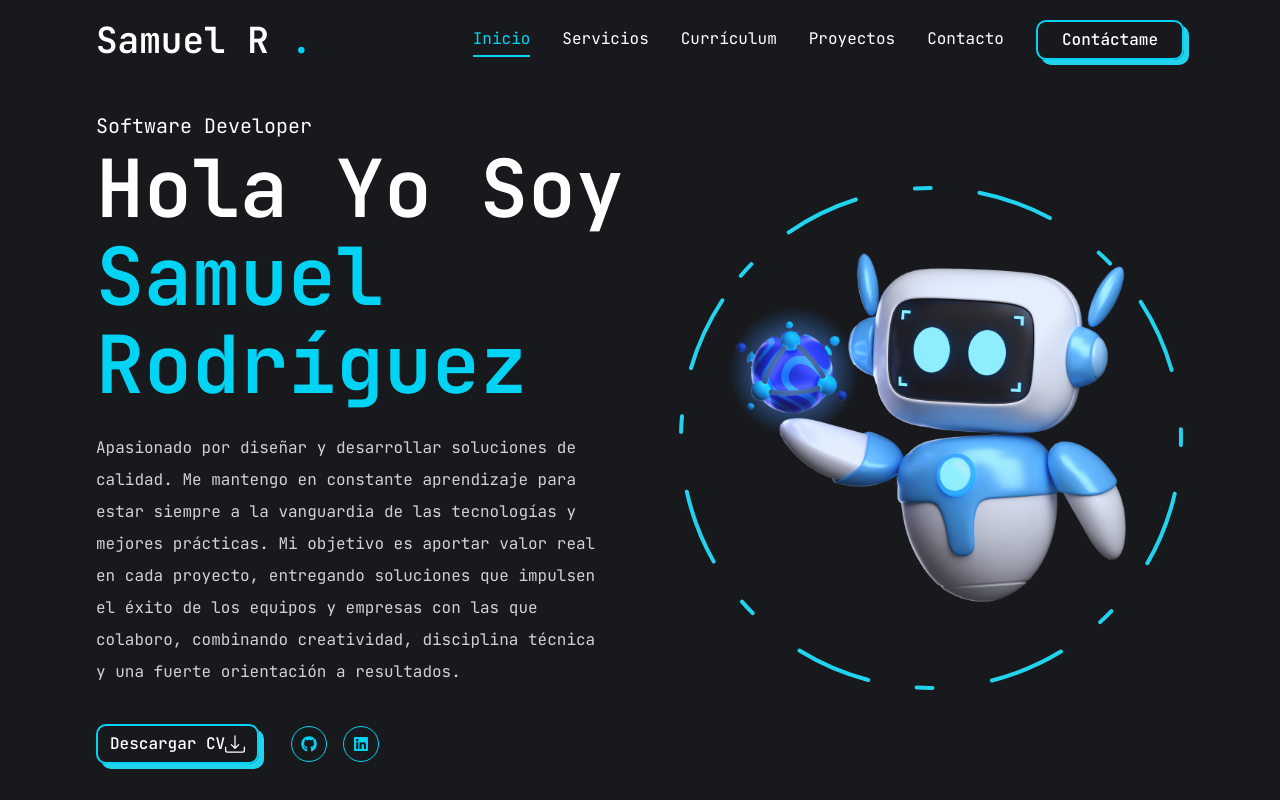
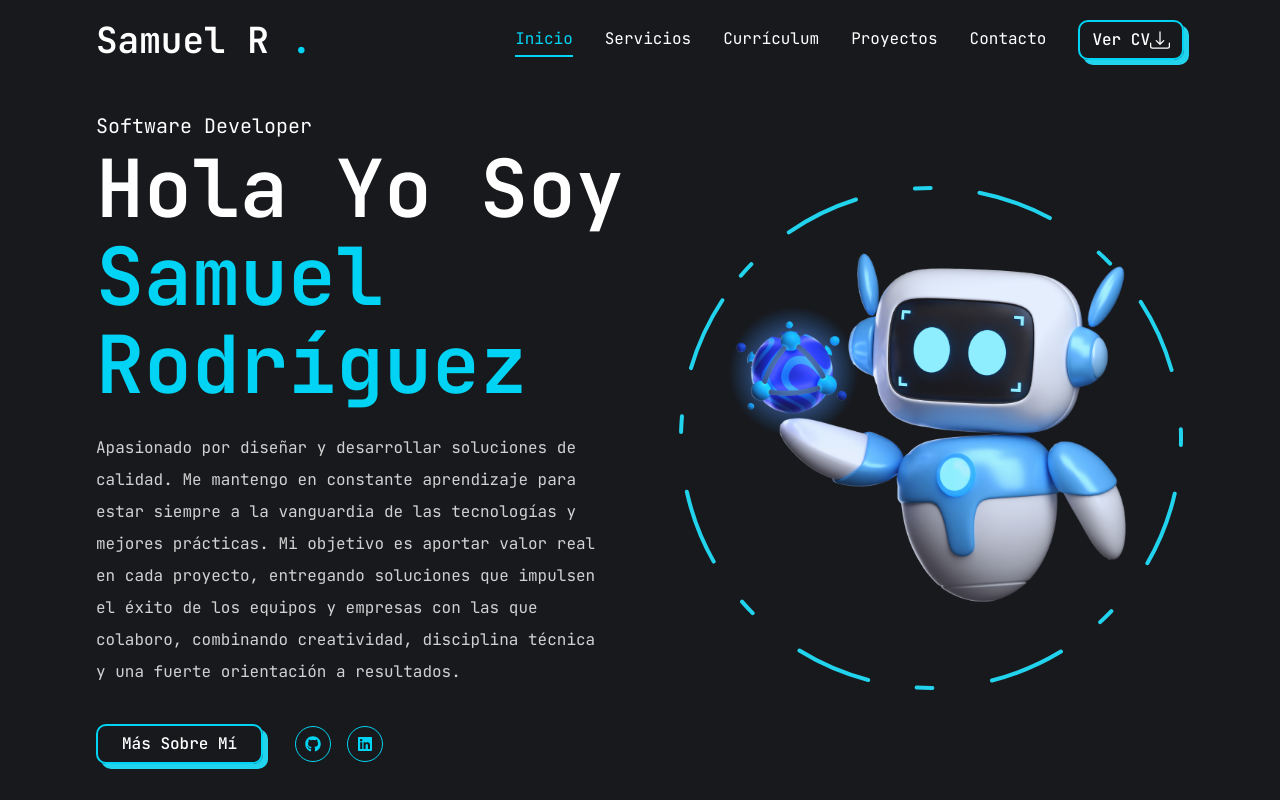
Before and after one commit to SamuelRodriguezC/Portfoleo, a Next.js app in the folder my-app/: page / in a window 1280 px wide. Shown: the top 800 px of the page. Built offline with nearby package versions, Linux system fonts and the light colour scheme.

Commit message:
Ajustar barra de navegación para incorporar botón de ver online la hoja de vida

```diff
--- a/my-app/app/page.jsx
+++ b/my-app/app/page.jsx
@@ -4,6 +4,7 @@ import { BsDownload } from "react-icons/bs";
 import Social from './../components/uiComponents/Social';
 import Photo from './../components/uiComponents/Photo';
 import Stats  from './../components/uiComponents/Stats';
+import Link from "next/link"
 
 
 const Home = () => {
@@ -25,12 +26,11 @@ const Home = () => {
             <div className="flex flex-col xl:flex-row items-center gap-8">
 
               {/* descargar hoja de vida */}
-                <a href="/cv/cv_samuel_rodriguez.pdf" download>
+                <Link href="/resume">
                   <Button>
-                    <span>Descargar CV</span>
-                    <BsDownload className="text-xl" />
+                    <span>Más Sobre Mí</span>
                   </Button>
-                </a>
+                </Link>
 
               {/* Redes Social */}
               <div className="mb-8 xl:mb-0">
--- a/my-app/components/uiComponents/Header.jsx
+++ b/my-app/components/uiComponents/Header.jsx
@@ -3,6 +3,8 @@ import React from 'react'
 import NavBar from './NavBar'
 import { Button } from '../ui/button'
 import NavbarMovile from './NavbarMovile'
+import { BsDownload } from "react-icons/bs";
+
 
 const Header = () => {
     return (
@@ -19,9 +21,12 @@ const Header = () => {
                 {/* Barra de Navegación para Escritorio */}
                 <div className="hidden lg:flex items-center gap-8">
                     <NavBar/>
-                    <Link href="/contact">
-                        <Button>Contáctame</Button>
-                    </Link>
+                <a href="/cv/cv_samuel_rodriguez.pdf" target="_blank" rel="noopener noreferrer">
+                <Button>
+                    <span>Ver CV</span>
+                    <BsDownload className="text-xl" />
+                </Button>
+                </a>
                 </div>
 
                 {/* Barra de Navegación para Móviles */}
--- a/my-app/components/uiComponents/NavBar.jsx
+++ b/my-app/components/uiComponents/NavBar.jsx
@@ -37,7 +37,7 @@ const NavBar = () => {
 
   return (
     <nav className='flex gap-8'>
-      {/* Recorrer cada uno de los item de las lista */}
+      {/* Recorrer cada uno de los items de la lista */}
       {navItems.map((item, index) =>
         {return (
                 <Link
--- a/my-app/components/uiComponents/NavbarMovile.jsx
+++ b/my-app/components/uiComponents/NavbarMovile.jsx
@@ -1,39 +1,39 @@
-"use client"
+"use client";
 
-import { usePathname } from 'next/navigation'
-import React from 'react'
-import { Sheet, SheetContent, SheetTrigger } from '../ui/sheet'
+import { usePathname } from "next/navigation";
+import React from "react";
+import { Sheet, SheetContent, SheetTrigger } from "../ui/sheet";
 import { CiMenuFries } from "react-icons/ci";
-import Link from 'next/link';
-
-
+import Link from "next/link";
+import { BsDownload } from "react-icons/bs";
+import { Button } from "@/components/ui/button";
 
 // liks para la barra de navegación
 const navItems = [
   {
-    name: 'Inicio',
-    path: '/',
+    name: "Inicio",
+    path: "/",
   },
   {
-    name: 'Servicios',
-    path: '/services',
+    name: "Servicios",
+    path: "/services",
   },
   {
-    name: 'Currículum ',
-    path: '/resume',
+    name: "Currículum ",
+    path: "/resume",
   },
   {
-    name: 'Proyectos',
-    path: '/work',
+    name: "Proyectos",
+    path: "/work",
   },
   {
-    name: 'Contacto',
-    path: '/contact',
+    name: "Contacto",
+    path: "/contact",
   },
-]
+];
 
 const NavbarMovile = () => {
-    const pathName = usePathname()
+  const pathName = usePathname();
   return (
     <Sheet>
       <SheetTrigger>
@@ -41,21 +41,35 @@ const NavbarMovile = () => {
       </SheetTrigger>
       <SheetContent className="flex flex-col p-6 gap-6 items-center">
         <nav className="flex flex-col gap-4 mt-10 text-center">
-               {navItems.map((item, index) =>
-                {return (
+          {navItems.map((item, index) => {
+            return (
               <Link
                 key={index}
                 href={item.path}
-                            className={`${item.path === pathName ? "text-main border-b-2 border-main" : "nav-item-hover"} capitalize`} >
+                className={`${
+                  item.path === pathName
+                    ? "text-main border-b-2 border-main"
+                    : "nav-item-hover"
+                } capitalize`}
+              >
                 {item.name}
               </Link>
-                    )}
-                )
-                }
+            );
+          })}
+          <a
+            href="/cv/cv_samuel_rodriguez.pdf"
+            target="_blank"
+            rel="noopener noreferrer"
+          >
+            <Button>
+              <span>Ver CV</span>
+              <BsDownload className="text-xl" />
+            </Button>
+          </a>
         </nav>
       </SheetContent>
     </Sheet>
-    )
-}
+  );
+};
 
-export default NavbarMovile
+export default NavbarMovile;
```
Lines whose indentation alone changed are shown as unchanged.
